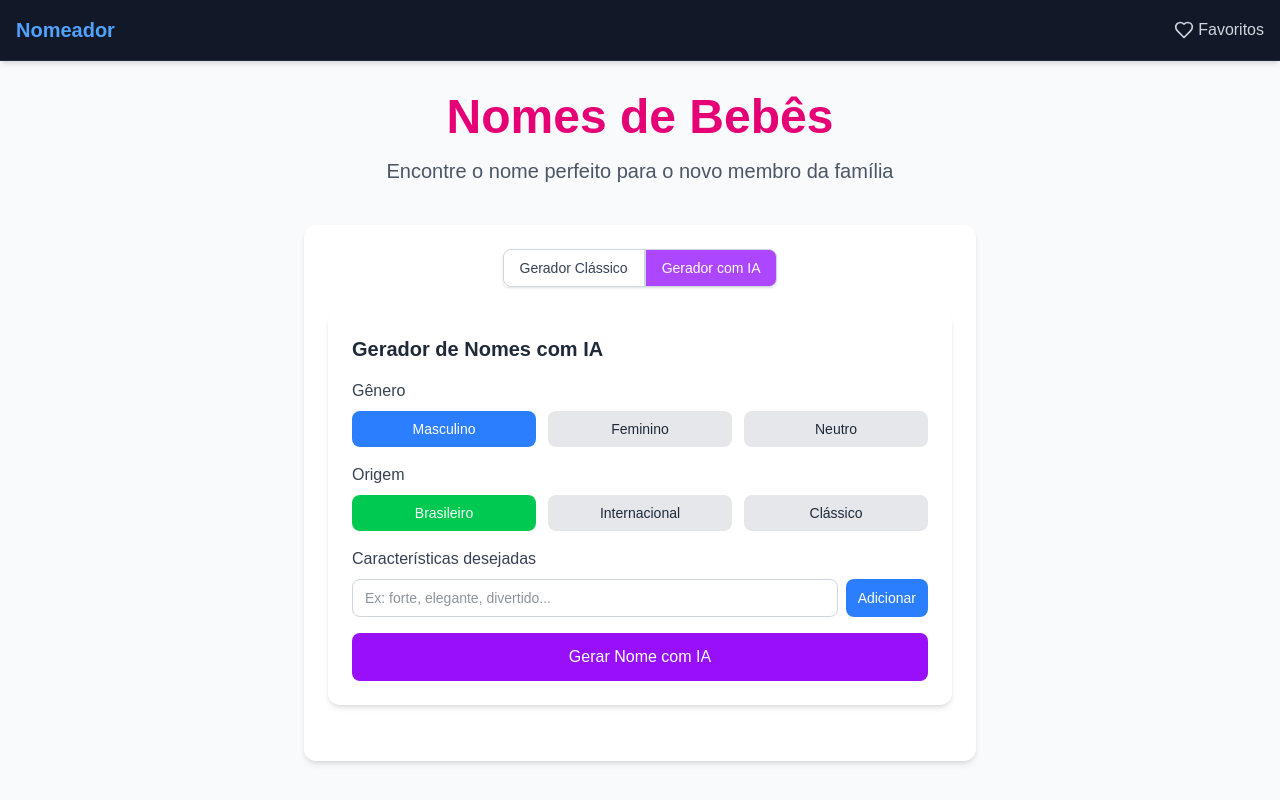
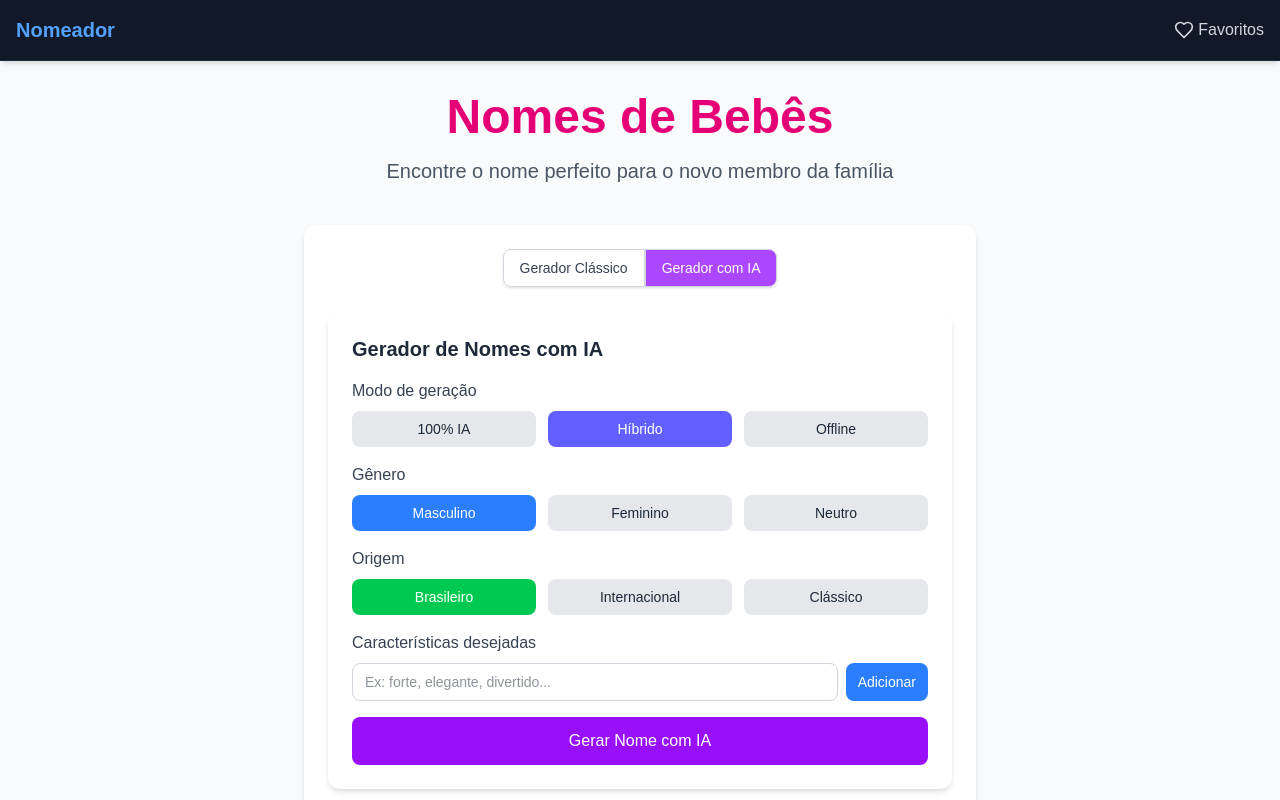
Before and after one commit to MatheusMoorete/Nomeador, a Next.js app: page /bebes in a window 1280 px wide. Both pictures are taken after a click on the button "Gerador com IA". Shown: the top 800 px of the page. Built offline with nearby package versions, Linux system fonts and the light colour scheme.

Commit message:
Implementa modo híbrido para geração de nomes

```diff
--- a/src/app/api/generate-names/route.ts
+++ b/src/app/api/generate-names/route.ts
@@ -1,5 +1,5 @@
 import { NextRequest, NextResponse } from 'next/server';
-import { NameGenerationOptions } from '@/services/aiNameGenerator';
+import { getFallbackNames, GeneratedName } from '@/services/aiNameGenerator';
 
 export async function POST(request: NextRequest) {
   try {
@@ -13,13 +13,14 @@ export async function POST(request: NextRequest) {
       );
     }
 
-    // Verificar se devemos usar os nomes de fallback diretamente
-    if (process.env.USE_FALLBACK_NAMES === 'true') {
-      // Importar diretamente a função para evitar chamadas de API desnecessárias
-      const { getFallbackNames } = await import('@/services/aiNameGenerator');
+    // Verificar se devemos usar os nomes locais diretamente
+    const defaultMode = process.env.DEFAULT_MODE || 'api';
+    const requestMode = options.modo || defaultMode;
+
+    if (requestMode === 'local') {
       return NextResponse.json({
-        names: getFallbackNames(options),
-        source: 'fallback'
+        names: getFallbackNames(options).map((nome: GeneratedName) => ({...nome, fonte: 'local'})),
+        source: 'local'
       });
     }
 
@@ -28,7 +29,7 @@ export async function POST(request: NextRequest) {
     const apiUrl = process.env.HUGGINGFACE_API_URL || 'https://api-inference.huggingface.co/models/mistralai/Mistral-7B-Instruct-v0.2';
 
     if (!apiKey) {
-      console.error("API key não configurada no ambiente");
+      console.error('API key não configurada no ambiente');
       return NextResponse.json(
         { error: 'Configuração da API incompleta' },
         { status: 500 }
@@ -68,29 +69,29 @@ export async function POST(request: NextRequest) {
           : data.generated_text || '';
 
         // Extrair os nomes da resposta de texto
-        const results = processHuggingFaceResponse(responseText, options);
+        const results = processHuggingFaceResponse(responseText)
+          .map((nome: GeneratedName) => ({...nome, fonte: 'api'}));
 
         return NextResponse.json({
           names: results,
           source: 'huggingface'
         });
       } catch (parseError) {
-        console.error("Erro ao processar resposta:", parseError);
+        console.error('Erro ao processar resposta:', parseError);
         throw parseError;
       }
     } catch (apiError) {
-      console.error("Erro na chamada à API:", apiError);
+      console.error('Erro na chamada à API:', apiError);
 
       // Fallback para nomes estáticos em caso de erro
-      const { getFallbackNames } = await import('@/services/aiNameGenerator');
       return NextResponse.json({
-        names: getFallbackNames(options),
+        names: getFallbackNames(options).map((nome: GeneratedName) => ({...nome, fonte: 'local'})),
         source: 'fallback',
         error: 'Erro na API externa, usando nomes locais'
       });
     }
   } catch (error) {
-    console.error("Erro no servidor:", error);
+    console.error('Erro no servidor:', error);
     return NextResponse.json(
       { error: 'Erro interno do servidor' },
       { status: 500 }
@@ -114,7 +115,7 @@ Nome - Significado - Origem
 /**
  * Processa a resposta do Hugging Face para extrair nomes, significados e origens
  */
-function processHuggingFaceResponse(text: string, options: NameGenerationOptions) {
+function processHuggingFaceResponse(text: string): GeneratedName[] {
   // Remover o prompt da resposta (se estiver presente)
   const promptEnd = text.indexOf('[/INST]');
   const cleanedText = promptEnd > -1 ? text.substring(promptEnd + 8) : text;
--- a/src/components/AINameGenerator.tsx
+++ b/src/components/AINameGenerator.tsx
@@ -21,6 +21,7 @@ export default function AINameGenerator({
     origem: origemInicial,
     quantidade: 1,
     caracteristicas: [],
+    modo: 'hibrido', // Modo padrão: híbrido
   });
 
   const [isGenerating, setIsGenerating] = useState(false);
@@ -80,6 +81,44 @@ export default function AINameGenerator({
       <h3 className="text-xl font-bold text-gray-800 dark:text-gray-100 mb-4">
         Gerador de Nomes com IA
       </h3>
+
+      <div className="mb-4">
+        <label className="block text-gray-700 dark:text-gray-300 mb-2 font-medium">
+          Modo de geração
+        </label>
+        <div className="grid grid-cols-3 gap-3">
+          <button
+            className={`px-3 py-2 rounded-lg text-sm ${
+              options.modo === 'api'
+                ? 'bg-purple-500 text-white'
+                : 'bg-gray-200 dark:bg-gray-700 text-gray-800 dark:text-gray-200'
+            }`}
+            onClick={() => setOptions({...options, modo: 'api'})}
+          >
+            100% IA
+          </button>
+          <button
+            className={`px-3 py-2 rounded-lg text-sm ${
+              options.modo === 'hibrido'
+                ? 'bg-indigo-500 text-white'
+                : 'bg-gray-200 dark:bg-gray-700 text-gray-800 dark:text-gray-200'
+            }`}
+            onClick={() => setOptions({...options, modo: 'hibrido'})}
+          >
+            Híbrido
+          </button>
+          <button
+            className={`px-3 py-2 rounded-lg text-sm ${
+              options.modo === 'local'
+                ? 'bg-teal-500 text-white'
+                : 'bg-gray-200 dark:bg-gray-700 text-gray-800 dark:text-gray-200'
+            }`}
+            onClick={() => setOptions({...options, modo: 'local'})}
+          >
+            Offline
+          </button>
+        </div>
+      </div>
 
       <div className="mb-4">
         <label className="block text-gray-700 dark:text-gray-300 mb-2 font-medium">
@@ -233,6 +272,15 @@ export default function AINameGenerator({
             <p className="text-sm text-gray-600 dark:text-gray-300 mt-1">
               <span className="font-semibold">Origem:</span> {nomesGerados[novoNomeIndex].origem || 'Não disponível'}
             </p>
+            {nomesGerados[novoNomeIndex].fonte && (
+              <p className="text-xs text-gray-500 dark:text-gray-400 mt-2">
+                <span className="inline-flex items-center px-2 py-1 rounded-full bg-gray-200 dark:bg-gray-600">
+                  {nomesGerados[novoNomeIndex].fonte === 'api'
+                    ? '🧠 Gerado por IA'
+                    : '📚 Biblioteca local'}
+                </span>
+              </p>
+            )}
           </div>
         </div>
       )}
--- a/src/components/ShareButtons.tsx
+++ b/src/components/ShareButtons.tsx
@@ -1,6 +1,6 @@
 'use client';
 
-import { Share2, Copy, Check, Mail, Facebook, Send, X, MessageCircle } from 'lucide-react';
+import { Share2, Copy, Check, Mail, Facebook, Send, X } from 'lucide-react';
 import { useState, useRef, useEffect } from 'react';
 
 interface ShareButtonsProps {
@@ -127,7 +127,7 @@ export default function ShareButtons({ nome, categoria }: ShareButtonsProps) {
         >
           <div className="p-2">
             <h3 className="text-xs font-medium text-gray-400 uppercase tracking-wider mb-2 px-2">
-              Compartilhar "{nome}"
+              Compartilhar &quot;{nome}&quot;
             </h3>
 
             <div className="grid grid-cols-5 gap-2 mb-3">
--- a/src/services/aiNameGenerator.ts
+++ b/src/services/aiNameGenerator.ts
@@ -9,30 +9,49 @@ export interface NameGenerationOptions {
   quantidade?: number;
   caracteristicas?: string[];
   evitar?: string[];
+  modo?: 'api' | 'local' | 'hibrido'; // Novo parâmetro para o modo de geração
 }
 
 export interface GeneratedName {
   nome: string;
   significado?: string;
   origem?: string;
+  fonte?: 'api' | 'local'; // Indica a origem do nome
 }
 
 export async function generateNames(options: NameGenerationOptions): Promise<GeneratedName[]> {
+  // Definir o modo de operação (api, local ou híbrido)
+  const modo = options.modo ||
+    (typeof window !== 'undefined' && window.location.search.includes('modo='))
+      ? window.location.search.includes('modo=local')
+        ? 'local'
+        : window.location.search.includes('modo=hibrido')
+          ? 'hibrido'
+          : 'api'
+      : 'api';
+
+  // Modo local (fallback) - retorna apenas nomes locais
+  if (modo === 'local' || (typeof window !== 'undefined' && window.location.search.includes('offline=true'))) {
+    return getFallbackNames(options).map(nome => ({...nome, fonte: 'local'}));
+  }
+
   try {
-    // Verificar se devemos pular a chamada à API (modo offline)
-    if (typeof window !== 'undefined' && window.location.search.includes('offline=true')) {
-      return getFallbackNames(options);
-    }
-
     // Construir o prompt baseado nas opções
     const prompt = buildPrompt(options);
+    const quantidade = options.quantidade || 1;
+
+    // Se for modo híbrido, solicitar menos nomes da API
+    const apiQuantidade = modo === 'hibrido' ? Math.ceil(quantidade / 2) : quantidade;
 
     const response = await fetch('/api/generate-names', {
       method: 'POST',
       headers: {
         'Content-Type': 'application/json',
       },
-      body: JSON.stringify({ prompt, options }),
+      body: JSON.stringify({
+        prompt,
+        options: { ...options, quantidade: apiQuantidade }
+      }),
     });
 
     if (!response.ok) {
@@ -40,12 +59,35 @@ export async function generateNames(options: NameGenerationOptions): Promise<Gen
     }
 
     const data = await response.json();
-    return data.names;
+    const apiNames = data.names.map((nome: GeneratedName) => ({...nome, fonte: 'api'}));
+
+    // Modo híbrido - combinar resultados da API com nomes locais
+    if (modo === 'hibrido') {
+      // Obter nomes locais
+      const localQuantidade = Math.max(1, quantidade - apiNames.length);
+      const localOptions = { ...options, quantidade: localQuantidade };
+      const localNames = getFallbackNames(localOptions).map(nome => ({...nome, fonte: 'local'}));
+
+      // Misturar nomes da API e locais de forma aleatória
+      return shuffleArray([...apiNames, ...localNames]).slice(0, quantidade);
+    }
+
+    return apiNames;
   } catch (error) {
     console.error('Erro ao gerar nomes:', error);
     // Fallback para nomes estáticos em caso de erro
-    return getFallbackNames(options);
+    return getFallbackNames(options).map(nome => ({...nome, fonte: 'local'}));
   }
+}
+
+// Função auxiliar para embaralhar array (algoritmo Fisher-Yates)
+function shuffleArray<T>(array: T[]): T[] {
+  const result = [...array];
+  for (let i = result.length - 1; i > 0; i--) {
+    const j = Math.floor(Math.random() * (i + 1));
+    [result[i], result[j]] = [result[j], result[i]];
+  }
+  return result;
 }
 
 /**
@@ -97,11 +139,10 @@ function buildPrompt(options: NameGenerationOptions): string {
  * Fornece nomes estáticos em caso de falha na API ou no modo offline
  */
 export function getFallbackNames(options: NameGenerationOptions): GeneratedName[] {
-  // Filtrar por gênero se for bebês
   let filteredNames: GeneratedName[] = [];
 
   // Para bebês, usar os nomes de acordo com o gênero
-  if (options.categoria === 'bebes' && options.genero) {
+  if (options.categoria === 'bebes') {
     if (options.genero === 'masculino') {
       filteredNames = FALLBACK_NAMES.bebes_masculino;
     } else if (options.genero === 'feminino') {
@@ -112,7 +153,9 @@ export function getFallbackNames(options: NameGenerationOptions): GeneratedName[
     }
   } else {
     // Para outras categorias (pets, jogos, aleatorios)
-    filteredNames = FALLBACK_NAMES[options.categoria] || FALLBACK_NAMES.aleatorios;
+    // Use type assertion para evitar erro de tipagem
+    const categoria = options.categoria as keyof typeof FALLBACK_NAMES;
+    filteredNames = FALLBACK_NAMES[categoria] || FALLBACK_NAMES.aleatorios;
   }
 
   // Selecionar aleatoriamente um número de nomes baseado na quantidade solicitada
```
Also changed, not shown: 2 other files (tests, documents, lock files or other folders).
